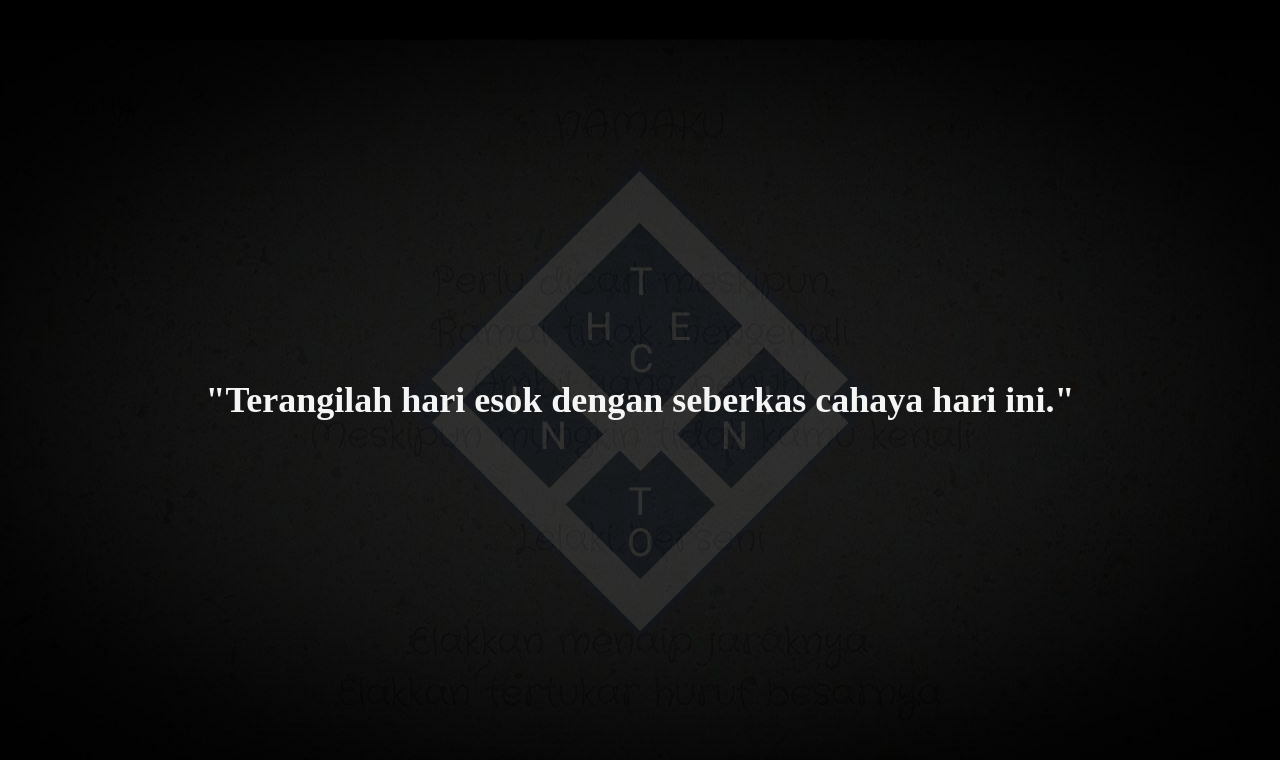
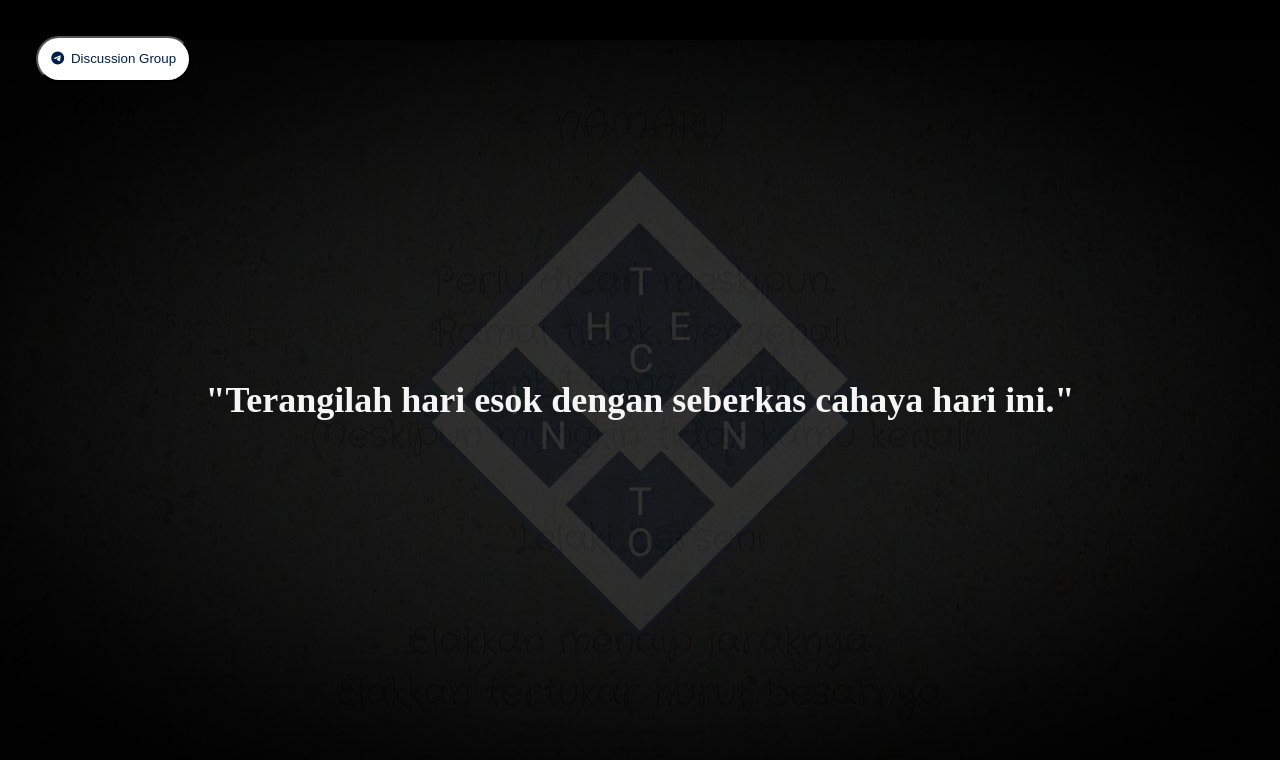
Before and after one commit to 12tech21t0/arg-merdeka-65, a plain HTML site: page index.html in a window 1280 px wide. Drawn offline with Linux system fonts and the light colour scheme.

Commit message:
Add discussion group link

```diff
--- a/index.html
+++ b/index.html
@@ -7,6 +7,7 @@
     <meta name="viewport" content="width=device-width, initial-scale=1.0">
     <title>ARG Merdeka ~65</title>
     <link rel="shortcut icon" href="./Assets/intechnito-logo.png" type="image/x-icon">
+    <script src="https://kit.fontawesome.com/86e31506b7.js" crossorigin="anonymous"></script>
     <link rel="stylesheet" href="styles.css">
 </head>
 
@@ -14,6 +15,9 @@
     <img id="kegelapan" src="./Assets/Kegelapan.jpeg">
     <img id="logoBg" src="./Assets/intechnito-logo.png" alt="12tech21t0">
     <h1 id="main">"Terangilah hari esok dengan seberkas cahaya hari ini."</h1>
+    <button id="discussionLink"><a href="https://t.me/I2tech2It0" target="_blank"><i
+                class="fa-brands fa-telegram"></i><span id="linkText">Discussion
+                Group</span></a></button>
     <script src="main.js"></script>
 </body>
 
--- a/styles.css
+++ b/styles.css
@@ -4,6 +4,7 @@
     margin: 0;
     padding: 0;
     box-sizing: border-box;
+    color: inherit;
 }
 
 html {
@@ -47,6 +48,25 @@ body {
     text-align: center;
 }
 
+#discussionLink {
+    position: absolute;
+    top: 2rem;
+    left: 2rem;
+    background-color: white;
+    color: rgb(0, 31, 71);
+    padding: 1em;
+    border-radius: 2em;
+}
+
+#discussionLink>a {
+    text-decoration: none;
+}
+
+#linkText {
+    padding-left: 0.5em;
+}
+
+
 @media screen and (min-width: 500px) {
     html {
         font-size: 18px;
```
